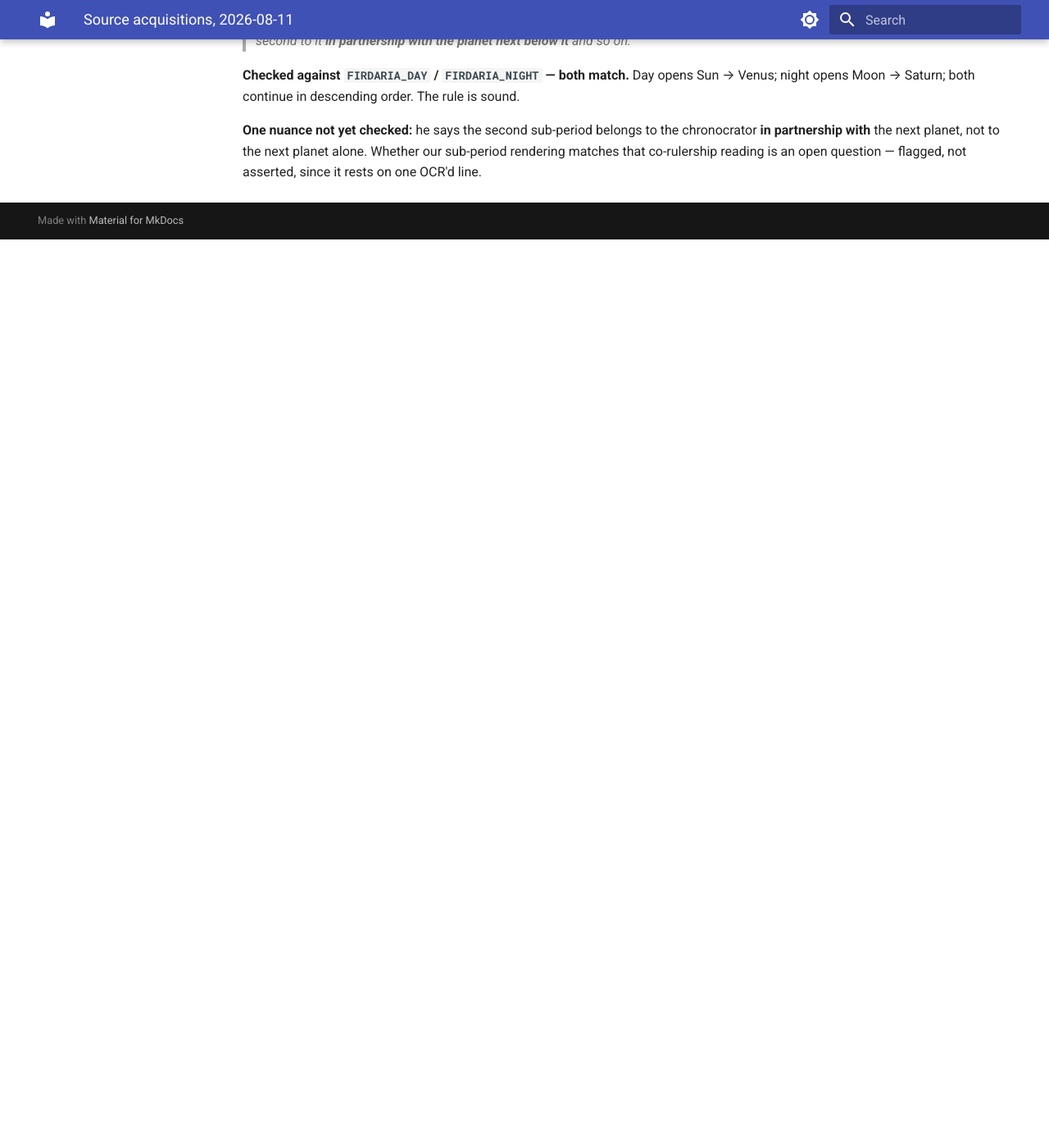
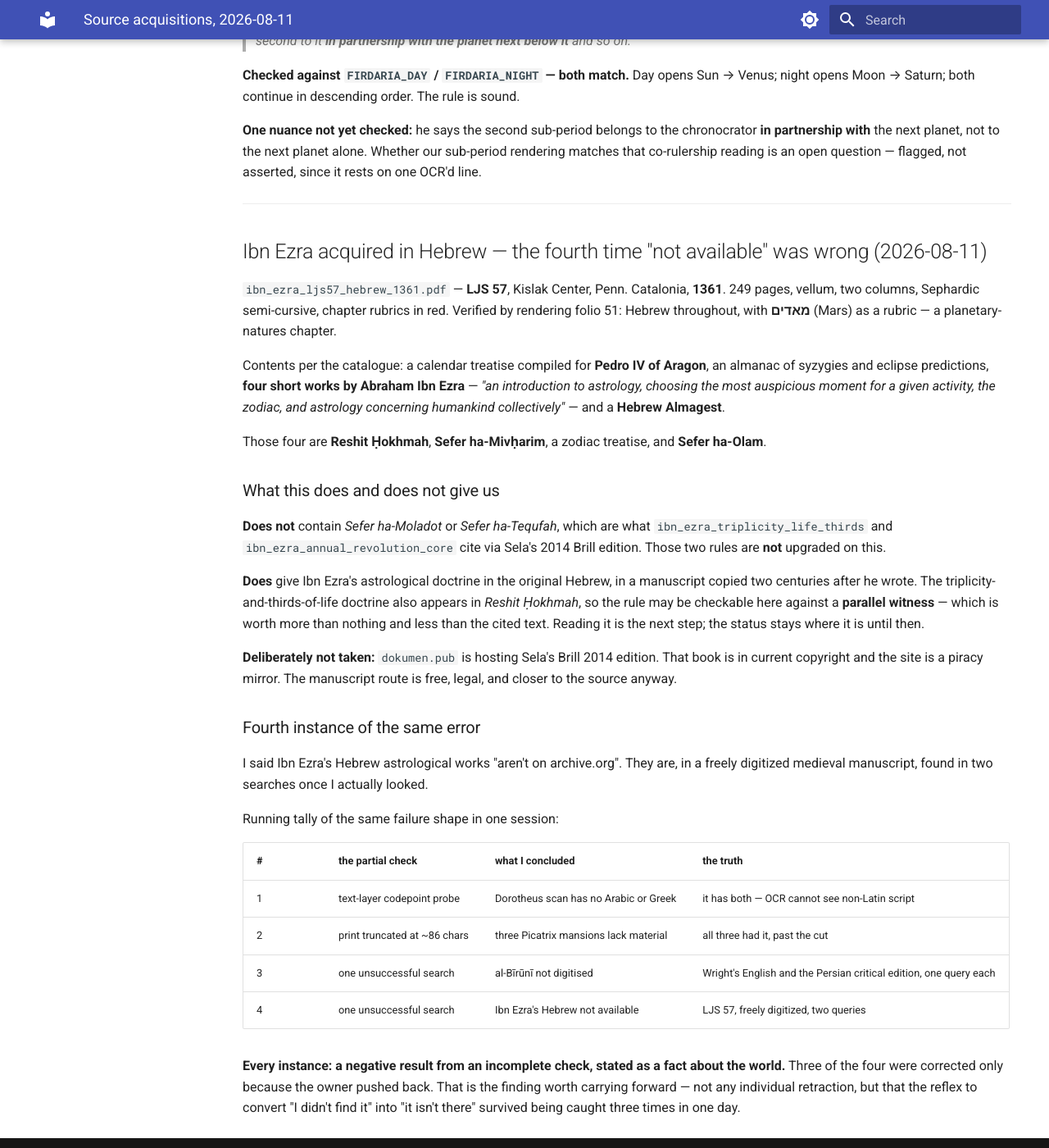
Before and after one commit to Bender1011001/traditional-astrology-engine, an MkDocs documentation site: the page built from docs/sources/ACQUISITIONS.md, in a window 1280 px wide and 1400 px high, scrolled down 2554 px. Shown: the whole window at 82% size. Built offline with MkDocs 1.6.1 and Material for MkDocs 9.7.7, drawn with Linux system fonts in a browser that asks for light colours; before the commit the page ends 2846 px from its top, so only the background shows below that.

Commit message:
Ibn Ezra acquired in Hebrew; fourth "not available" claim was wrong
LJS 57, Kislak Center at Penn. Catalonia 1361, 249 pages, vellum, two
columns, Sephardic semi-cursive, rubrics in red. Verified by rendering
folio 51 - Hebrew throughout, with ma'adim (Mars) as a rubric.

Contains four short works by Abraham Ibn Ezra: an introduction to
astrology, choosing the auspicious moment, the zodiac, and astrology
concerning humankind collectively - that is Reshit Hokhmah, Sefer
ha-Mivharim, a zodiac treatise, and Sefer ha-Olam. Plus a calendar
treatise for Pedro IV of Aragon and a Hebrew Almagest.

It does NOT contain Sefer ha-Moladot or Sefer ha-Tequfah, which are
what our two Ibn Ezra rules cite via Sela's 2014 Brill edition, so
neither rule is upgraded. What it gives is the doctrine in the original
Hebrew in a manuscript copied two centuries after he wrote - a parallel
witness, worth more than nothing and less than the cited text. The
triplicity-and-thirds doctrine also appears in Reshit Hokhmah, so the
rule may be checkable here. Reading it is the next step.

Not taken: dokumen.pub is mirroring Sela's Brill edition, which is in
current copyright. The manuscript route is free, legal, and closer to
the source.

This is the fourth time today I converted "I did not find it" into "it
does not exist". A text-layer probe said the Dorotheus scan had no
Arabic or Greek - it has both. A print truncated at 86 characters said
three Picatrix mansions lacked material - all three had it past the
cut. One failed search said al-Biruni was not digitised - Wright and
the Persian critical edition, one query each. One failed search said
Ibn Ezra's Hebrew was not available - LJS 57, two queries.

Three of the four were corrected only because the owner pushed back.
The finding is not any single retraction but that the reflex survived
being caught three times in one day.

Co-Authored-By: Claude Opus 5 <noreply@anthropic.com>

```diff
--- a/docs/sources/ACQUISITIONS.md
+++ b/docs/sources/ACQUISITIONS.md
@@ -75,3 +75,36 @@ That is the third instance today of the same error:
 **Checked against `FIRDARIA_DAY` / `FIRDARIA_NIGHT` — both match.** Day opens Sun → Venus; night opens Moon → Saturn; both continue in descending order. The rule is sound.
 
 **One nuance not yet checked:** he says the second sub-period belongs to the chronocrator **in partnership with** the next planet, not to the next planet alone. Whether our sub-period rendering matches that co-rulership reading is an open question — flagged, not asserted, since it rests on one OCR'd line.
+
+---
+
+## Ibn Ezra acquired in Hebrew — the fourth time "not available" was wrong (2026-08-11)
+
+`ibn_ezra_ljs57_hebrew_1361.pdf` — **LJS 57**, Kislak Center, Penn. Catalonia, **1361**. 249 pages, vellum, two columns, Sephardic semi-cursive, chapter rubrics in red. Verified by rendering folio 51: Hebrew throughout, with **מאדים** (Mars) as a rubric — a planetary-natures chapter.
+
+Contents per the catalogue: a calendar treatise compiled for **Pedro IV of Aragon**, an almanac of syzygies and eclipse predictions, **four short works by Abraham Ibn Ezra** — *"an introduction to astrology, choosing the most auspicious moment for a given activity, the zodiac, and astrology concerning humankind collectively"* — and a **Hebrew Almagest**.
+
+Those four are **Reshit Ḥokhmah**, **Sefer ha-Mivḥarim**, a zodiac treatise, and **Sefer ha-Olam**.
+
+### What this does and does not give us
+
+**Does not** contain *Sefer ha-Moladot* or *Sefer ha-Tequfah*, which are what `ibn_ezra_triplicity_life_thirds` and `ibn_ezra_annual_revolution_core` cite via Sela's 2014 Brill edition. Those two rules are **not** upgraded on this.
+
+**Does** give Ibn Ezra's astrological doctrine in the original Hebrew, in a manuscript copied two centuries after he wrote. The triplicity-and-thirds-of-life doctrine also appears in *Reshit Ḥokhmah*, so the rule may be checkable here against a **parallel witness** — which is worth more than nothing and less than the cited text. Reading it is the next step; the status stays where it is until then.
+
+**Deliberately not taken:** `dokumen.pub` is hosting Sela's Brill 2014 edition. That book is in current copyright and the site is a piracy mirror. The manuscript route is free, legal, and closer to the source anyway.
+
+### Fourth instance of the same error
+
+I said Ibn Ezra's Hebrew astrological works "aren't on archive.org". They are, in a freely digitized medieval manuscript, found in two searches once I actually looked.
+
+Running tally of the same failure shape in one session:
+
+| # | the partial check | what I concluded | the truth |
+|---|---|---|---|
+| 1 | text-layer codepoint probe | Dorotheus scan has no Arabic or Greek | it has both — OCR cannot see non-Latin script |
+| 2 | print truncated at ~86 chars | three Picatrix mansions lack material | all three had it, past the cut |
+| 3 | one unsuccessful search | al-Bīrūnī not digitised | Wright's English and the Persian critical edition, one query each |
+| 4 | one unsuccessful search | Ibn Ezra's Hebrew not available | LJS 57, freely digitized, two queries |
+
+**Every instance: a negative result from an incomplete check, stated as a fact about the world.** Three of the four were corrected only because the owner pushed back. That is the finding worth carrying forward — not any individual retraction, but that the reflex to convert "I didn't find it" into "it isn't there" survived being caught three times in one day.
```
